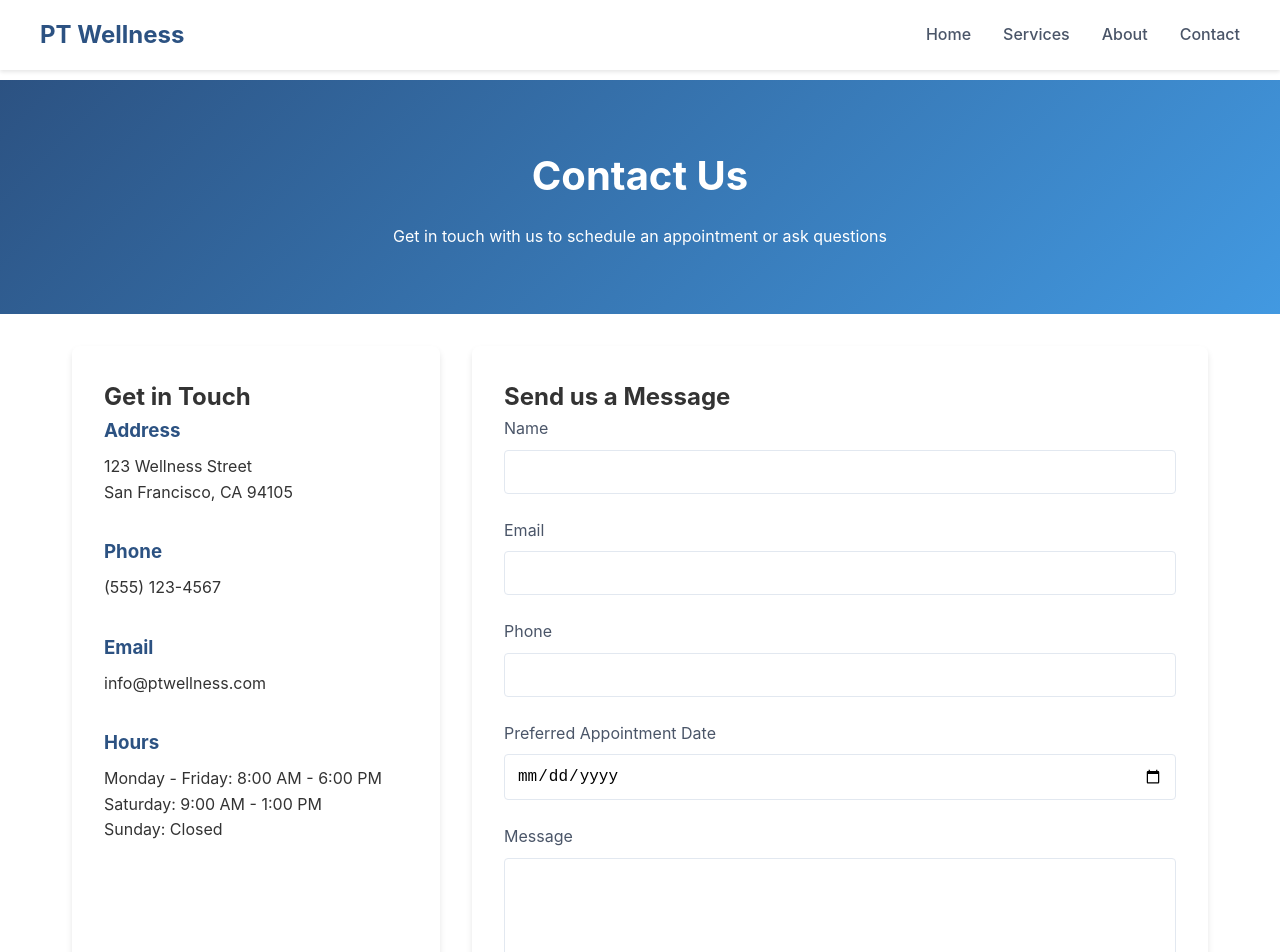
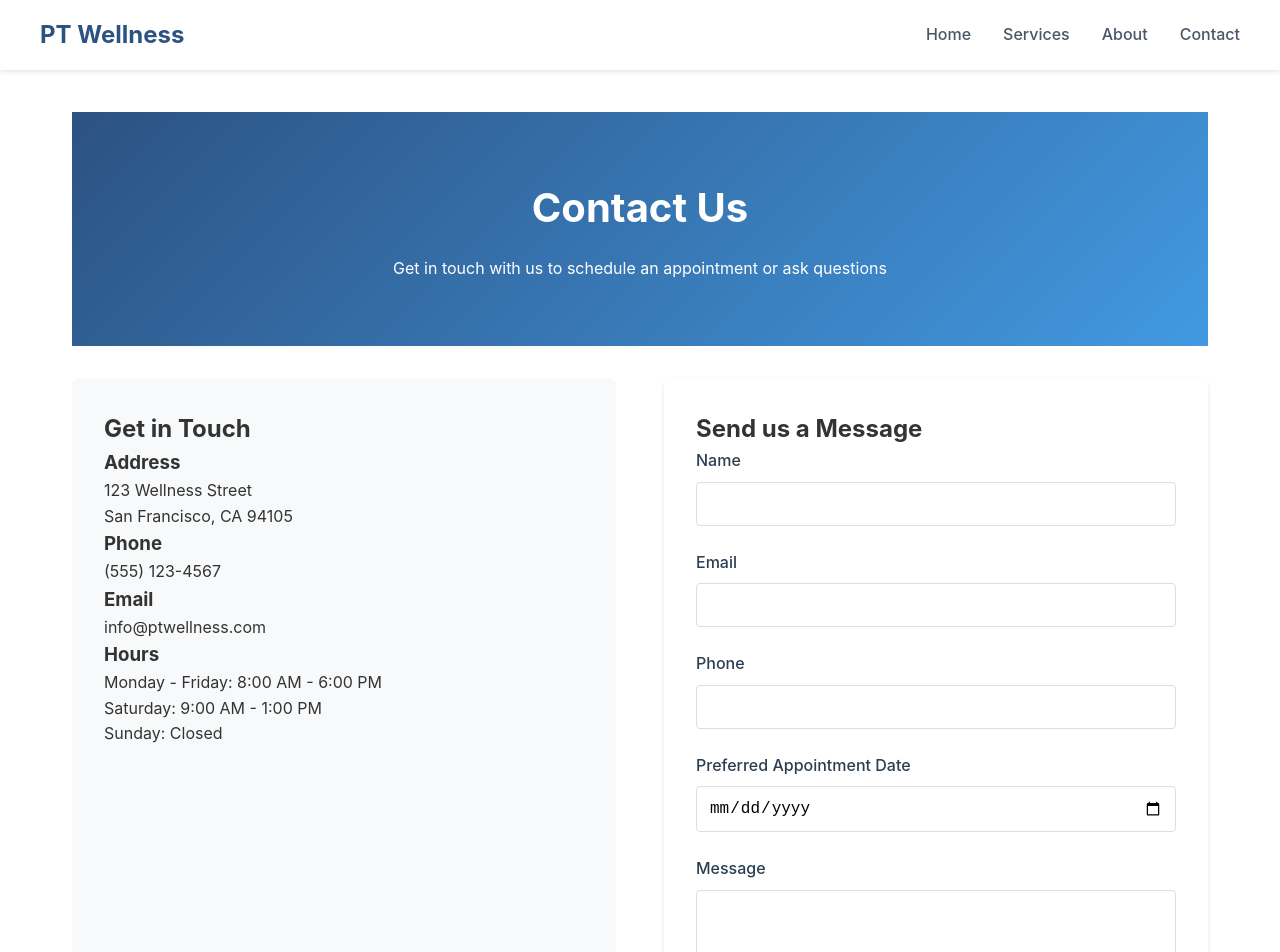
Before and after one commit to zfrey55/physical-therapy-website, a React (Vite) app: page /contact in a window 1280 px wide. Shown: the top 952 px of the page. Built offline with nearby package versions, Linux system fonts and the light colour scheme.

Commit message:
Add Netlify Forms integration

```diff
--- a/src/pages/Contact.jsx
+++ b/src/pages/Contact.jsx
@@ -1,6 +1,6 @@
 import React, { useState } from 'react'
 
-function Contact() {
+const Contact = () => {
   const [formData, setFormData] = useState({
     name: '',
     email: '',
@@ -11,16 +11,17 @@ function Contact() {
 
   const handleSubmit = (e) => {
     e.preventDefault()
-    // Here you would typically handle the form submission
+    // The form will be handled by Netlify Forms
+    // We can still log the data for development purposes
     console.log('Form submitted:', formData)
-    alert('Thank you for your message. We will contact you soon!')
   }
 
   const handleChange = (e) => {
-    setFormData({
-      ...formData,
-      [e.target.name]: e.target.value
-    })
+    const { name, value } = e.target
+    setFormData(prevState => ({
+      ...prevState,
+      [name]: value
+    }))
   }
 
   return (
@@ -57,9 +58,21 @@ function Contact() {
           </div>
         </div>
 
-        <div className="contact-form">
+        <div className="contact-form-container">
           <h2>Send us a Message</h2>
-          <form onSubmit={handleSubmit}>
+          <form
+            name="contact"
+            method="POST"
+            data-netlify="true"
+            data-netlify-honeypot="bot-field"
+            onSubmit={handleSubmit}
+            className="contact-form"
+          >
+            <input type="hidden" name="form-name" value="contact" />
+            <p className="hidden">
+              <label>Don't fill this out if you're human: <input name="bot-field" /></label>
+            </p>
+
             <div className="form-group">
               <label htmlFor="name">Name</label>
               <input
--- a/src/styles/index.css
+++ b/src/styles/index.css
@@ -241,70 +241,92 @@ body {
 }
 
 /* Contact Page */
-.contact-content {
+.contact-page {
   max-width: 1200px;
   margin: 0 auto;
   padding: 2rem;
+}
+
+.contact-content {
   display: grid;
-  grid-template-columns: 1fr 2fr;
-  gap: 2rem;
+  grid-template-columns: 1fr 1fr;
+  gap: 3rem;
+  margin-top: 2rem;
 }
 
 .contact-info {
-  background: white;
   padding: 2rem;
+  background-color: #f8f9fa;
   border-radius: 8px;
-  box-shadow: 0 4px 6px rgba(0,0,0,0.1);
 }
 
-.info-item {
-  margin-bottom: 2rem;
+.contact-details {
+  margin-top: 2rem;
 }
 
-.info-item h3 {
-  color: #2c5282;
+.contact-item {
+  margin-bottom: 1.5rem;
+}
+
+.contact-item h3 {
+  color: #2c3e50;
   margin-bottom: 0.5rem;
 }
 
+.contact-form-container {
+  padding: 2rem;
+  background-color: #fff;
+  border-radius: 8px;
+  box-shadow: 0 2px 4px rgba(0, 0, 0, 0.1);
+}
+
 .contact-form {
-  background: white;
-  padding: 2rem;
-  border-radius: 8px;
-  box-shadow: 0 4px 6px rgba(0,0,0,0.1);
+  display: flex;
+  flex-direction: column;
+  gap: 1.5rem;
 }
 
 .form-group {
-  margin-bottom: 1.5rem;
+  display: flex;
+  flex-direction: column;
+  gap: 0.5rem;
 }
 
 .form-group label {
-  display: block;
-  margin-bottom: 0.5rem;
-  color: #4a5568;
+  font-weight: 500;
+  color: #2c3e50;
 }
 
 .form-group input,
 .form-group textarea {
-  width: 100%;
   padding: 0.75rem;
-  border: 1px solid #e2e8f0;
+  border: 1px solid #ddd;
   border-radius: 4px;
   font-size: 1rem;
 }
 
+.form-group textarea {
+  min-height: 150px;
+  resize: vertical;
+}
+
 .submit-button {
-  background: #2c5282;
+  background-color: #3498db;
   color: white;
+  padding: 1rem 2rem;
   border: none;
-  padding: 1rem 2rem;
   border-radius: 4px;
+  font-size: 1rem;
   cursor: pointer;
-  font-size: 1rem;
-  transition: background-color 0.3s ease;
+  transition: background-color 0.3s;
 }
 
 .submit-button:hover {
-  background: #2b6cb0;
+  background-color: #2980b9;
+}
+
+.hidden {
+  display: none;
 }
 
 .map-section {
```
